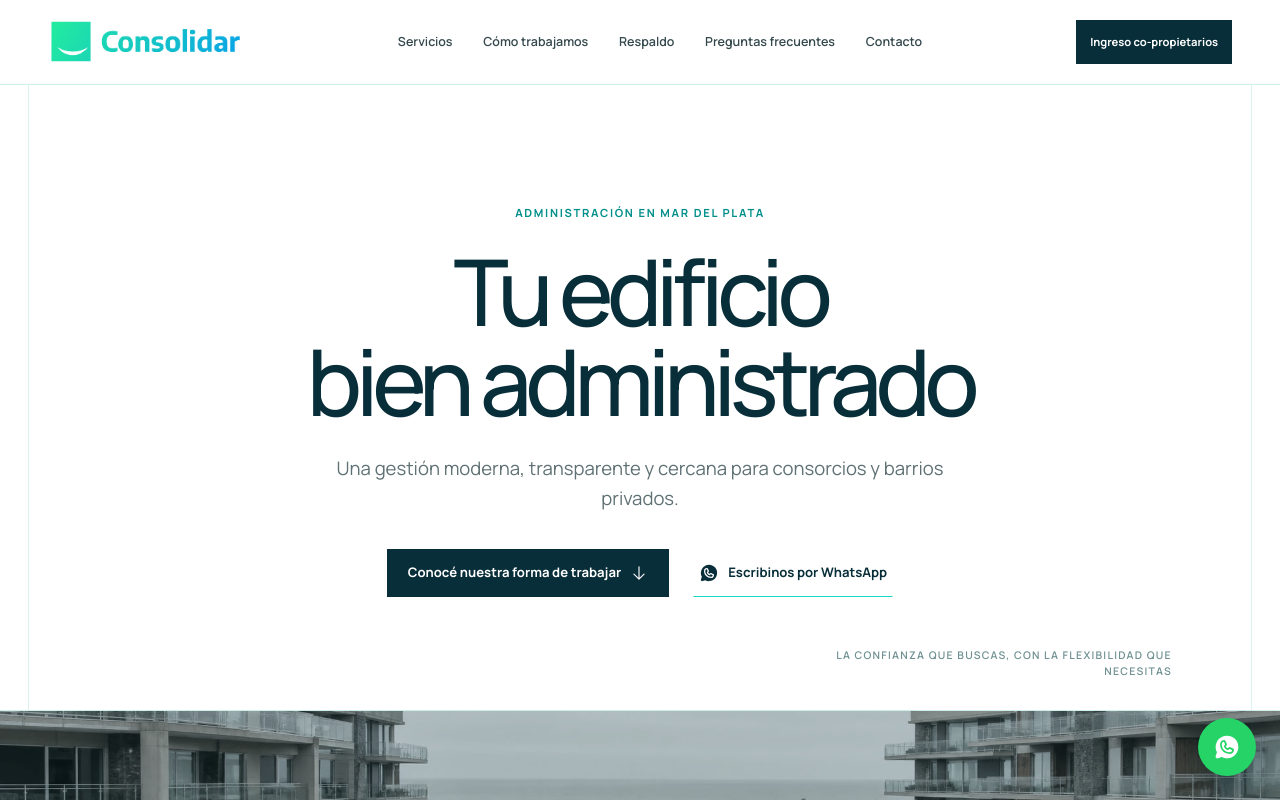
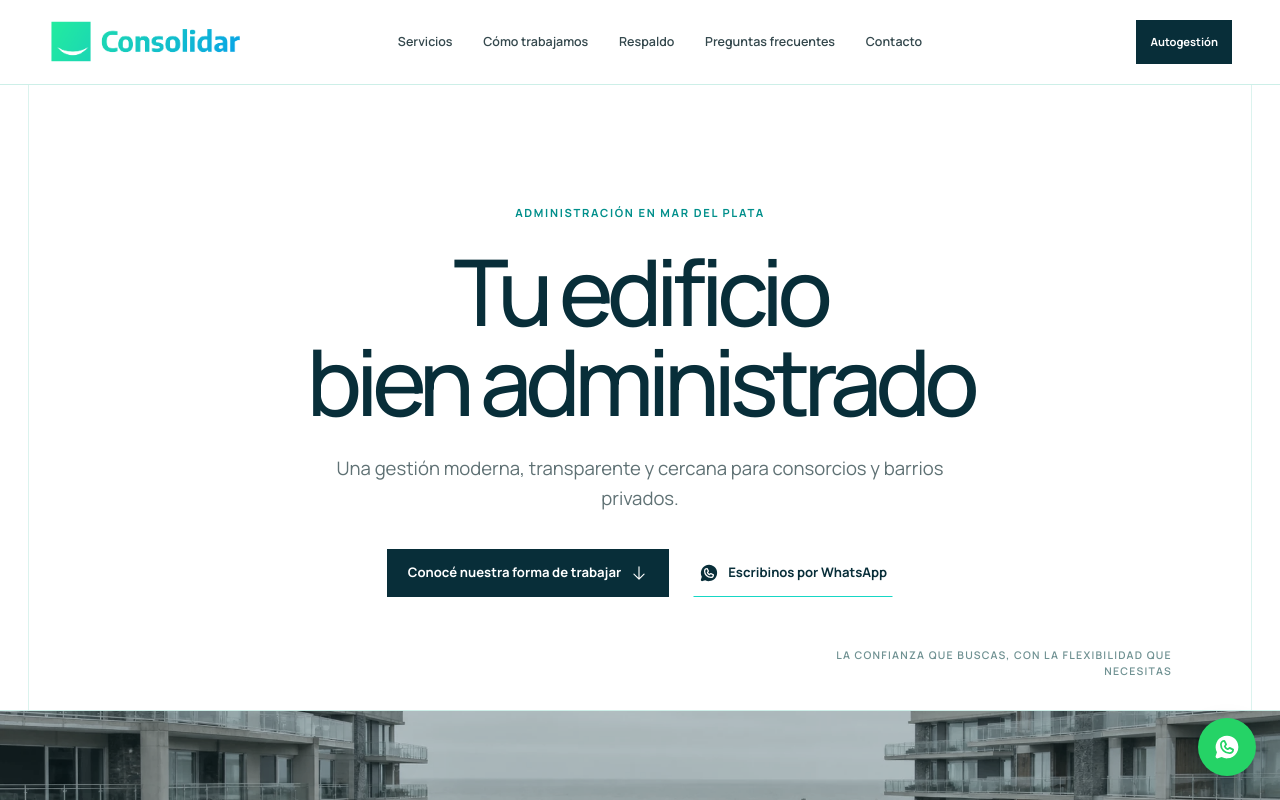
Before and after one commit to santialtavilla/grupo-consolidar, a React (Vite) app: page / in a window 1280 px wide. Shown: the top 800 px of the page. Built offline with nearby package versions, Linux system fonts and the light colour scheme.

Commit message:
Corrige superposición del hero en móvil

```diff
--- a/src/App.jsx
+++ b/src/App.jsx
@@ -148,7 +148,7 @@ function Header() {
           ))}
         </nav>
         <div className="header-actions">
-          <a className="header-login" href={LOGIN_URL}>Ingreso co-propietarios</a>
+          <a className="header-login" href={LOGIN_URL}>Autogestión</a>
           <button
             className="menu-button"
             type="button"
@@ -165,7 +165,7 @@ function Header() {
         {navItems.map(([label, href]) => (
           <a href={href} key={href} onClick={() => setOpen(false)}>{label}<ArrowRight size={18} /></a>
         ))}
-        <a className="mobile-login" href={LOGIN_URL}>Ingreso co-propietarios <ArrowRight size={18} /></a>
+        <a className="mobile-login" href={LOGIN_URL}>Autogestión <ArrowRight size={18} /></a>
       </nav>
     </header>
   );
--- a/src/styles.css
+++ b/src/styles.css
@@ -199,6 +199,7 @@ button { font: inherit; }
   .mobile-nav.is-open { opacity: 1; visibility: visible; transform: translateY(0); }
   .mobile-nav > a:not(.mobile-whatsapp) { display: flex; align-items: center; justify-content: space-between; padding: 18px 4px; color: var(--ink-deep); border-bottom: 1px solid var(--line); font-size: 1.1rem; font-weight: 600; text-decoration: none; }
   .mobile-whatsapp { margin-top: 30px; }
+  .hero-note { display: none; }
   .hero { min-height: 610px; }
   .hero h1 { font-size: clamp(3.6rem, 10vw, 5.6rem); }
   .value-copy, .working-top, .support-grid, .communities, .faq { grid-template-columns: 1fr; }
@@ -229,7 +230,6 @@ button { font: inherit; }
   .hero-copy { max-width: 330px; font-size: 0.98rem; }
   .hero-actions { flex-direction: column; gap: 9px; margin-top: 30px; }
   .hero-actions .button { width: min(100%, 340px); }
-  .hero-note { right: 20px; bottom: 84px; max-width: calc(100% - 40px); }
   .architecture-strip { height: 218px; }
   .architecture-strip img { object-position: 50% center; }
   .architecture-strip figcaption { right: 20px; bottom: 17px; left: 20px; font-size: 0.61rem; }
```
